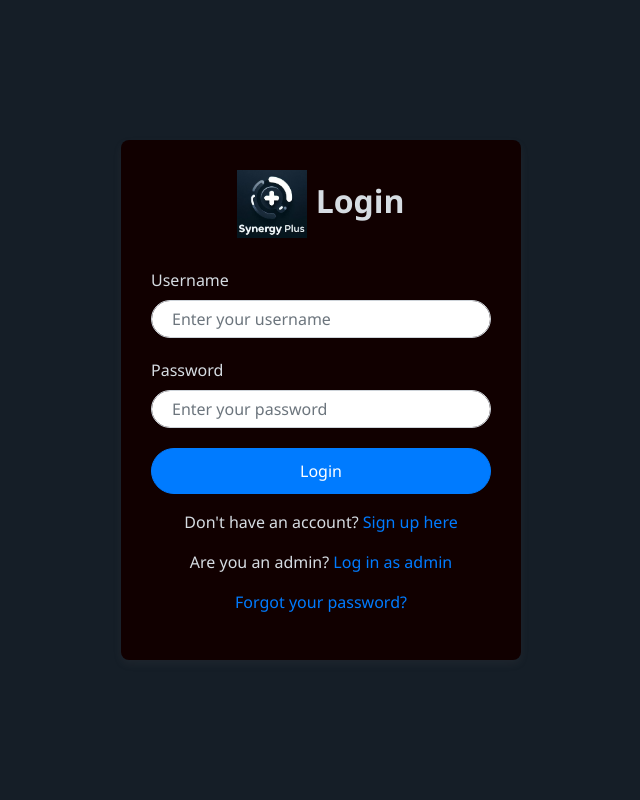
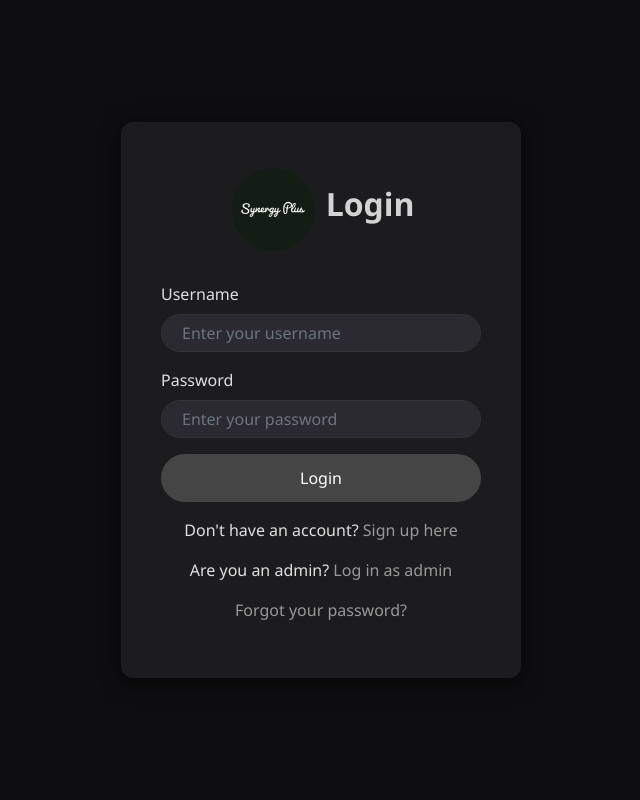
Before and after one commit to AksharaPalanichamy/pythonMesanger, a Django app: page /login/ in a window 1280 px wide. Shown: the whole page, without its empty margins (319-959 px from the left). Run offline with Django 5.2, Linux system fonts and the light colour scheme; some libraries are stand-ins or nearby versions.

Commit message:
logo and change password

```diff
--- a/project/app/forms.py
+++ b/project/app/forms.py
@@ -54,7 +54,7 @@ class UserRegistrationForm(forms.ModelForm):
 class PasswordResetForm(forms.Form):
     username = forms.CharField(max_length=150, required=True)
     security_answer = forms.CharField(max_length=255, required=True)
-
+    new_password = forms.CharField(widget=forms.PasswordInput(),required=True)
     def clean(self):
         cleaned_data = super().clean()
         username = cleaned_data.get("username")
--- a/project/app/templates/registration/login.html
+++ b/project/app/templates/registration/login.html
@@ -12,9 +12,9 @@
 
     <style>
         body {
-            background-color: #151e27;
+            background-color: #0e0e10; /* Darker background for a more intense contrast */
             font-family: 'Segoe UI', Tahoma, Geneva, Verdana, sans-serif;
-            color: #d6dce2;
+            color: #e0e0e0; /* Light gray for text */
         }
         .login-container {
             min-height: 100vh;
@@ -23,10 +23,10 @@
             align-items: center;
         }
         .login-box {
-            background-color: rgb(17, 0, 0);
-            border-radius: 8px;
-            box-shadow: 0 4px 8px rgba(115, 110, 110, 0.1);
-            padding: 30px;
+            background-color: #1c1c1f; /* Very dark gray for the box background */
+            border-radius: 12px;
+            box-shadow: 0 4px 20px rgba(0, 0, 0, 0.7); /* More intense shadow */
+            padding: 40px;
             max-width: 400px;
             width: 100%;
         }
@@ -34,32 +34,44 @@
             font-weight: bold;
             margin-bottom: 30px;
             text-align: center;
+            color: #d3d3d3; /* Softer light gray for headers */
         }
         .form-control {
-            border-radius: 30px;
-            padding: 10px 20px;
+            border-radius: 25px;
+            padding: 12px 20px;
+            background-color: #2a2a30; /* Darker gray for input fields */
+            color: #e0e0e0;
+            border: 1px solid #343434;
+        }
+        .form-control:focus {
+            background-color: #2a2a30;
+            color: #e0e0e0;
+            border-color: #606060; /* Subtle border highlight */
+            box-shadow: none;
         }
         .btn-primary {
-            border-radius: 30px;
-            padding: 10px 20px;
+            background-color: #454545; /* Dark gray for button */
+            border: none;
+            border-radius: 25px;
+            padding: 12px 20px;
             width: 100%;
         }
-        .form-group {
-            margin-bottom: 20px;
+        .btn-primary:hover {
+            background-color: #5a5a5a; /* Slightly lighter gray for hover */
         }
         .login-footer {
             text-align: center;
             margin-top: 20px;
         }
         .login-footer a {
-            color: #007bff;
+            color: #999999; /* Muted gray for links */
             text-decoration: none;
         }
         .login-footer a:hover {
             text-decoration: underline;
         }
         .alert {
-            border-radius: 30px;
+            border-radius: 25px;
         }
     </style>
 
@@ -68,7 +80,7 @@
 <body>
 <div class="login-container">
     <div class="login-box">
-        <h2><img src="{% static 'img/logo.png' %}" alt="Logo" style="width: 70px; height: auto;"> Login</h2>
+        <h2><img src="{% static 'img/logo.png' %}" alt="Logo" style="width: 90px; height: auto;"> Login</h2>
         {% if form.non_field_errors %}
         <div class="alert alert-danger" role="alert">
             <ul>
@@ -98,8 +110,6 @@
         <!-- Signup option -->
         <div class="login-footer mt-3">
             <p>Don't have an account? <a href="{% url 'register' %}">Sign up here</a></p>
-        <!-- </div>
-        <div class="admin-login"> -->
             <p>Are you an admin? <a href="{% url 'admin:login' %}">Log in as admin</a></p>
             <p><a href="{% url 'reset_password' %}">Forgot your password?</a></p>
         </div>
--- a/project/app/views.py
+++ b/project/app/views.py
@@ -191,7 +191,7 @@ def reset_password(request):
         form = PasswordResetForm(request.POST)
         if form.is_valid():
             username = form.cleaned_data['username']
-            new_password = form.cleaned_data.get('new_password')  # Get new password from the request
+            new_password = form.cleaned_data['new_password']  # Get new password from the request
             # Update the user's password
             user = User.objects.get(username=username)
             user.password = make_password(new_password)
--- a/project/project/settings.py
+++ b/project/project/settings.py
@@ -58,6 +58,7 @@ MIDDLEWARE = [
     'django.contrib.auth.middleware.AuthenticationMiddleware',
     'django.contrib.messages.middleware.MessageMiddleware',
     'django.middleware.clickjacking.XFrameOptionsMiddleware',
+    'whitenoise.middleware.WhiteNoiseMiddleware',
 ]
 
 ROOT_URLCONF = 'project.urls'
@@ -136,6 +137,8 @@ STATICFILES_DIRS = [
     BASE_DIR / "static",
 ]
 
+STATICFILES_STORAGE = 'whitenoise.storage.CompressedManifestStaticFilesStorage'
+
 # Default primary key field type
 # https://docs.djangoproject.com/en/5.1/ref/settings/#default-auto-field
 
```
Also changed, not shown: project/static/img/logo.png.
